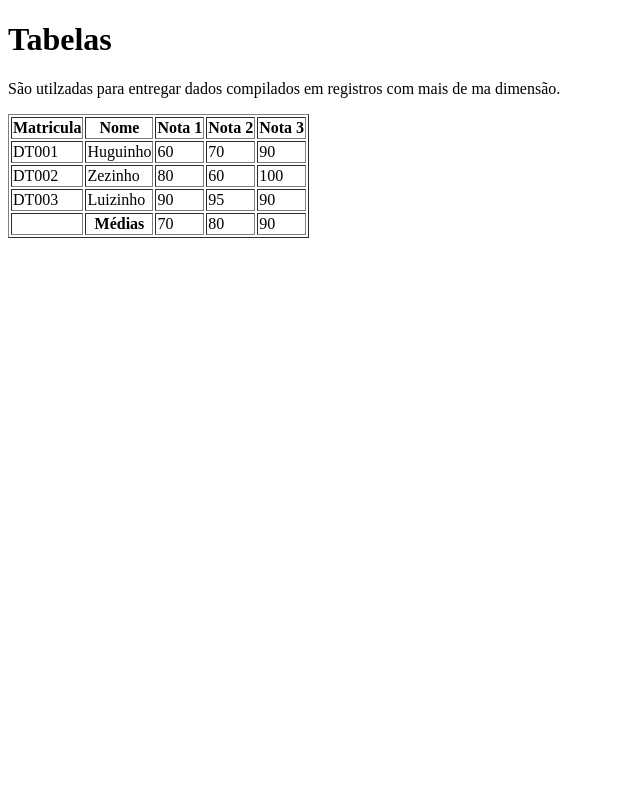
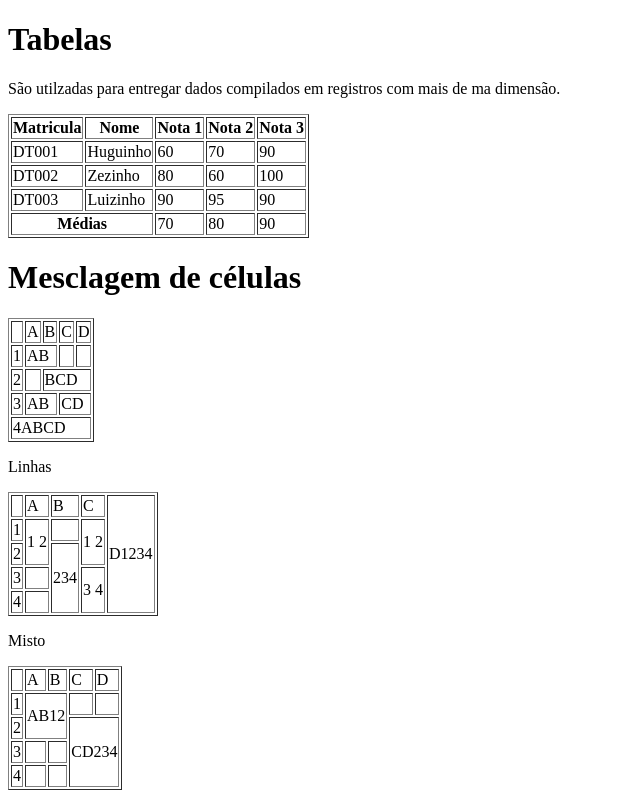
Before and after one commit to ufjf-dcc121/dcc121-2017-1-exemplos, a plain HTML site: page exm03/tabelas.html in a window 1280 px wide. Shown: the whole page, without its empty margins (0-640 px from the left). Drawn offline with Linux system fonts and the light colour scheme.

Commit message:
Adiciona células mescladas

```diff
--- a/exm03/tabelas.html
+++ b/exm03/tabelas.html
@@ -43,8 +43,7 @@
       </tbody>
       <tfoot>
         <tr>
-          <th></th>
-          <th>Médias</th>
+          <th colspan="2">Médias</th>
           <td>70</td>
           <td>80</td>
           <td>90</td>
@@ -52,6 +51,101 @@
       </tfoot>
     </table>
 
+    <h1>Mesclagem de células</h1>
+    <table border="1">
+      <tbody>
+        <tr>
+          <td></td>
+          <td>A</td>
+          <td>B</td>
+          <td>C</td>
+          <td>D</td>
+        </tr>
+        <tr>
+          <td>1</td>
+          <td colspan="2">AB</td>
+          <td></td>
+          <td></td>
+        </tr>
+        <tr>
+          <td>2</td>
+          <td></td>
+          <td colspan="3">BCD</td>
+        </tr>
+        <tr>
+          <td>3</td>
+          <td colspan="2">AB</td>
+          <td colspan="2">CD</td>
+        </tr>
+        <tr>
+          <td colspan="5">4ABCD</td>
+        </tr>
+      </tbody>
+    </table>
+    <p>Linhas </p>
+    <table border="1">
+      <tbody>
+        <tr>
+          <td></td>
+          <td>A</td>
+          <td>B</td>
+          <td>C</td>
+          <td rowspan="5">D1234</td>
+        </tr>
+        <tr>
+          <td>1</td>
+          <td rowspan="2">1 2</td>
+          <td></td>
+          <td rowspan="2">1 2</td>
+        </tr>
+        <tr>
+          <td>2</td>
+          <td rowspan="3">234</td>
+        </tr>
+        <tr>
+          <td>3</td>
+          <td></td>
+          <td rowspan="2">3 4</td>
+        </tr>
+        <tr>
+          <td>4</td>
+          <td></td>
+        </tr>
+      </tbody>
+    </table>
+
+    <p>Misto</p>
+    <table border="1">
+      <tbody>
+        <tr>
+          <td></td>
+          <td>A</td>
+          <td>B</td>
+          <td>C</td>
+          <td>D</td>
+        </tr>
+        <tr>
+          <td>1</td>
+          <td colspan="2" rowspan="2">AB12</td>
+          <td></td>
+          <td></td>
+        </tr>
+        <tr>
+          <td>2</td>
+          <td colspan="2" rowspan="3">CD234</td>
+        </tr>
+        <tr>
+          <td>3</td>
+          <td></td>
+          <td></td>
+        </tr>
+        <tr>
+          <td>4</td>
+          <td></td>
+          <td></td>
+        </tr>
+      </tbody>
+    </table>
 
   </body>
 </html>
```
